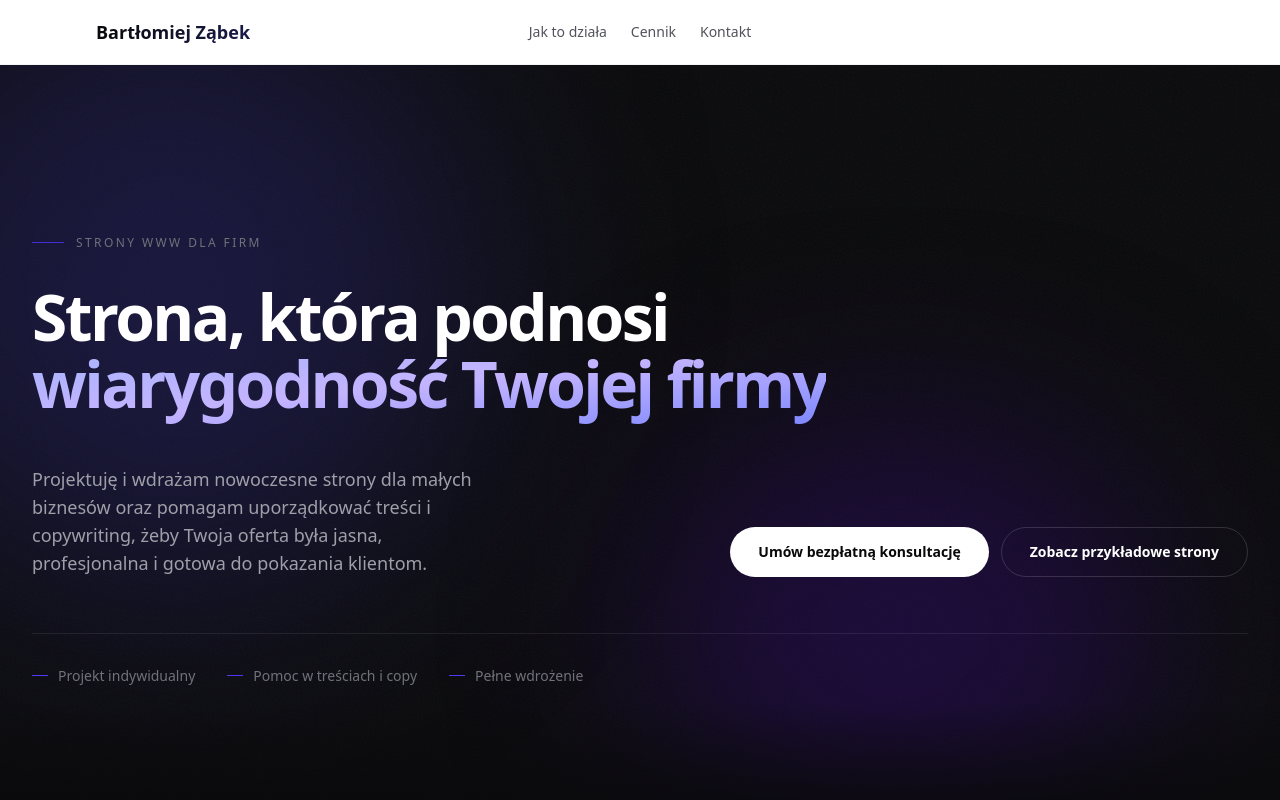
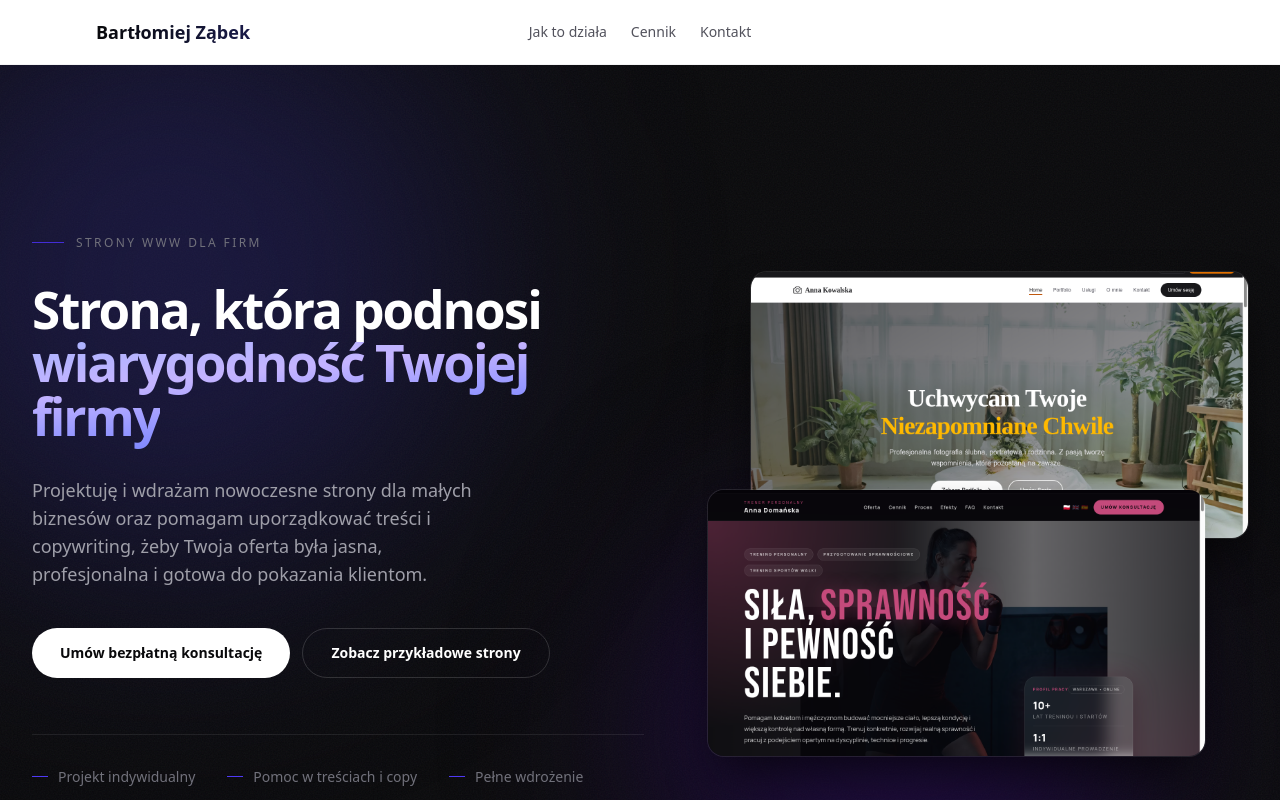
Before and after one commit to zombinator1/ZombiStackPortfolio, a Next.js app: page / in a window 1280 px wide. Shown: the top 800 px of the page. Built offline with nearby package versions, Linux system fonts and the light colour scheme; no server answers.

Commit message:
feat: add hero mockup images (photograph + personal trainer) with stacked layout

```diff
--- a/src/components/marketing/hero-d.tsx
+++ b/src/components/marketing/hero-d.tsx
@@ -1,3 +1,4 @@
+import Image from 'next/image';
 import Link from 'next/link';
 
 const proofItems = ['Projekt indywidualny', 'Pomoc w treściach i copy', 'Pełne wdrożenie'];
@@ -21,26 +22,29 @@ export function HeroD() {
       <div className="pointer-events-none absolute inset-x-0 bottom-0 h-32 bg-gradient-to-t from-zinc-950 to-transparent" />
 
       <div className="relative mx-auto max-w-7xl px-6 pb-28 pt-32 sm:px-8 lg:pb-36 lg:pt-40">
+        <div className="flex flex-col gap-12 lg:flex-row lg:items-center lg:gap-16">
+
+          {/* LEFT: text content */}
+          <div className="flex-1 min-w-0">
             <p className="mb-8 inline-flex items-center gap-3 text-xs font-medium tracking-[0.2em] text-zinc-500 uppercase">
               <span className="h-px w-8 bg-indigo-700" />
               Strony WWW dla firm
             </p>
 
-        <h1 className="text-[clamp(2.2rem,5vw,5.5rem)] font-bold leading-[1.05] tracking-[-0.04em] text-white">
+            <h1 className="text-[clamp(2.2rem,4vw,4.5rem)] font-bold leading-[1.05] tracking-[-0.04em] text-white">
               Strona, która podnosi<br />
               <span className="bg-gradient-to-br from-indigo-300 via-violet-300 to-indigo-400 bg-clip-text text-transparent">
                 wiarygodność Twojej firmy
               </span>
             </h1>
 
-        <div className="mt-12 flex flex-col gap-10 lg:flex-row lg:items-end lg:justify-between">
-          <p className="max-w-md text-base leading-7 text-zinc-400 lg:text-lg">
+            <p className="mt-8 max-w-md text-base leading-7 text-zinc-400 lg:text-lg">
               Projektuję i wdrażam nowoczesne strony dla małych biznesów oraz pomagam uporządkować
               treści i copywriting, żeby Twoja oferta była jasna, profesjonalna i gotowa do pokazania
               klientom.
             </p>
 
-          <div className="flex shrink-0 flex-col gap-3 sm:flex-row lg:flex-col xl:flex-row">
+            <div className="mt-10 flex shrink-0 flex-col gap-3 sm:flex-row">
               <Link
                 href="#kontakt"
                 className="inline-flex items-center justify-center rounded-full bg-white px-7 py-3.5 text-sm font-semibold text-zinc-950 transition hover:-translate-y-0.5 hover:bg-zinc-100"
@@ -54,7 +58,6 @@ export function HeroD() {
                 Zobacz przykładowe strony
               </Link>
             </div>
-        </div>
 
             <div className="mt-14 flex flex-wrap items-center gap-x-8 gap-y-3 border-t border-white/8 pt-8">
               {proofItems.map((item) => (
@@ -65,6 +68,36 @@ export function HeroD() {
               ))}
             </div>
           </div>
+
+          {/* RIGHT: stacked mockups */}
+          <div className="relative hidden lg:flex lg:flex-col lg:w-[480px] xl:w-[540px] shrink-0 gap-0 pt-4">
+            {/* Top mockup — photograph demo, offset right */}
+            <div className="relative self-end w-[92%] overflow-hidden rounded-2xl shadow-2xl shadow-black/70 ring-1 ring-white/10">
+              <Image
+                src="/hero-mockup-photograph-final.png"
+                alt="Przykładowa strona — fotografka"
+                width={1440}
+                height={770}
+                className="w-full h-auto"
+                priority
+              />
+            </div>
+
+            {/* Bottom mockup — personal trainer demo, offset left, overlapping */}
+            <div className="relative self-start w-[92%] -mt-12 overflow-hidden rounded-2xl shadow-2xl shadow-black/70 ring-1 ring-white/10">
+              <Image
+                src="/hero-mockup-trainer-final.png"
+                alt="Przykładowa strona — trener personalny"
+                width={1440}
+                height={770}
+                className="w-full h-auto"
+                priority
+              />
+            </div>
+          </div>
+
+        </div>
+      </div>
     </section>
   );
 }
```
Also changed, not shown: public/hero-mockup-photograph-final.png (added), public/hero-mockup-trainer-final.png (added). Lines whose indentation alone changed are shown as unchanged.
